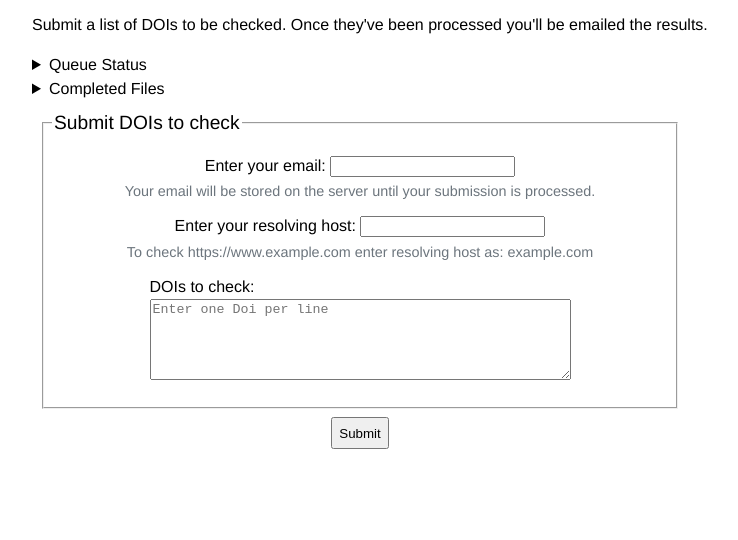
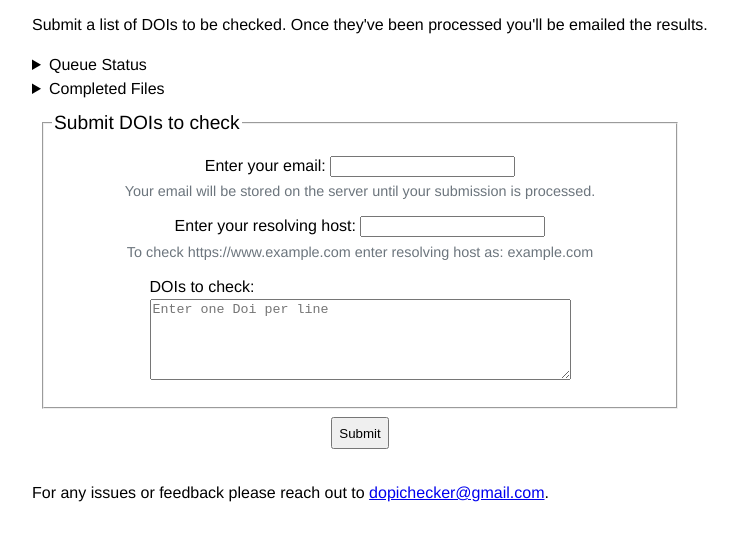
Before and after one commit to alexk49/dopi, a website with bundled scripts: page static/index.html in a window 1280 px wide. Shown: the part 122-662 px from the top of the page, without its empty margins (208-946 px from the left). Built offline with nearby package versions, Linux system fonts and the light colour scheme.

Commit message:
added email to footer, populated in js to stop the bots - i guess

```diff
--- a/static/index.html
+++ b/static/index.html
@@ -78,5 +78,8 @@
       </div>
     </form>
   </main>
+  <footer>
+    <p>For any issues or feedback please reach out to <span id="email-link"></span>.</p>
+  </footer>
 </body>
 </html>
--- a/static/scripts.js
+++ b/static/scripts.js
@@ -6,6 +6,14 @@ import {
   toggleElVisibility,
   countLines,
 } from "./utils.js";
+
+function addEmail() {
+  const link = document.createElement("a");
+  const email = "dopichecker@gmail.com"
+  link.href = `mailto:${email}`;
+  link.textContent = email;
+  document.getElementById("email-link").appendChild(link);
+}
 
 function setupCSRFToken() {
   const csrfTokenField = document.getElementById("csrf_token");
@@ -57,7 +65,7 @@ function setupFormSubmission() {
 
   if (!doiForm || !errorsDiv || !messageDiv) return;
 
-  doiForm.addEventListener("submit", async function (e) {
+  doiForm.addEventListener("submit", async function(e) {
     e.preventDefault();
     messageDiv.textContent = "";
     await handleFormSubmission(doiForm, errorsDiv, messageDiv, doisTextEl);
@@ -65,6 +73,7 @@ function setupFormSubmission() {
 }
 
 document.addEventListener("DOMContentLoaded", () => {
+  addEmail();
   setupCSRFToken();
   setupQueueCounter();
   setupCompletedFilesToggle();
```
